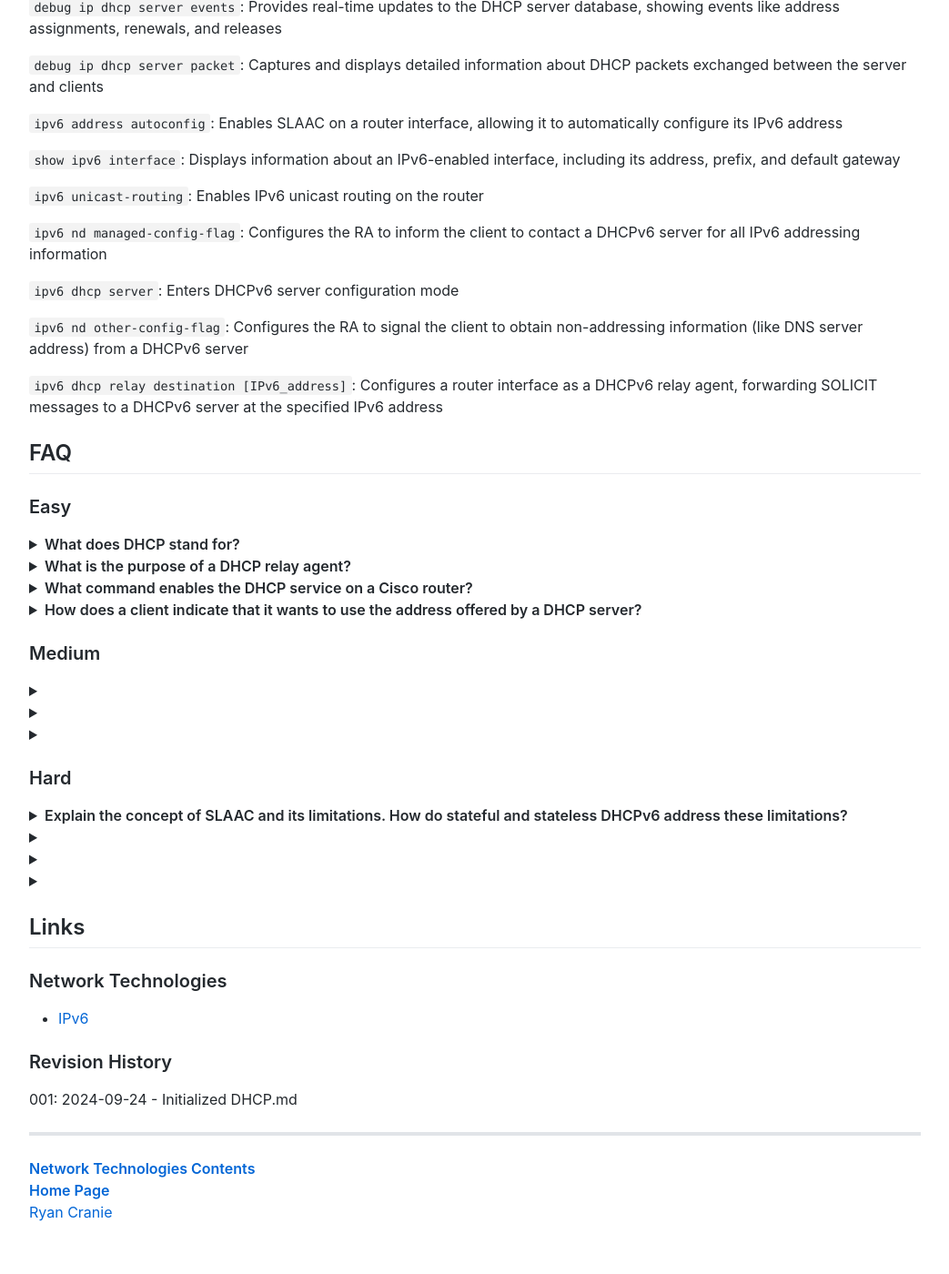
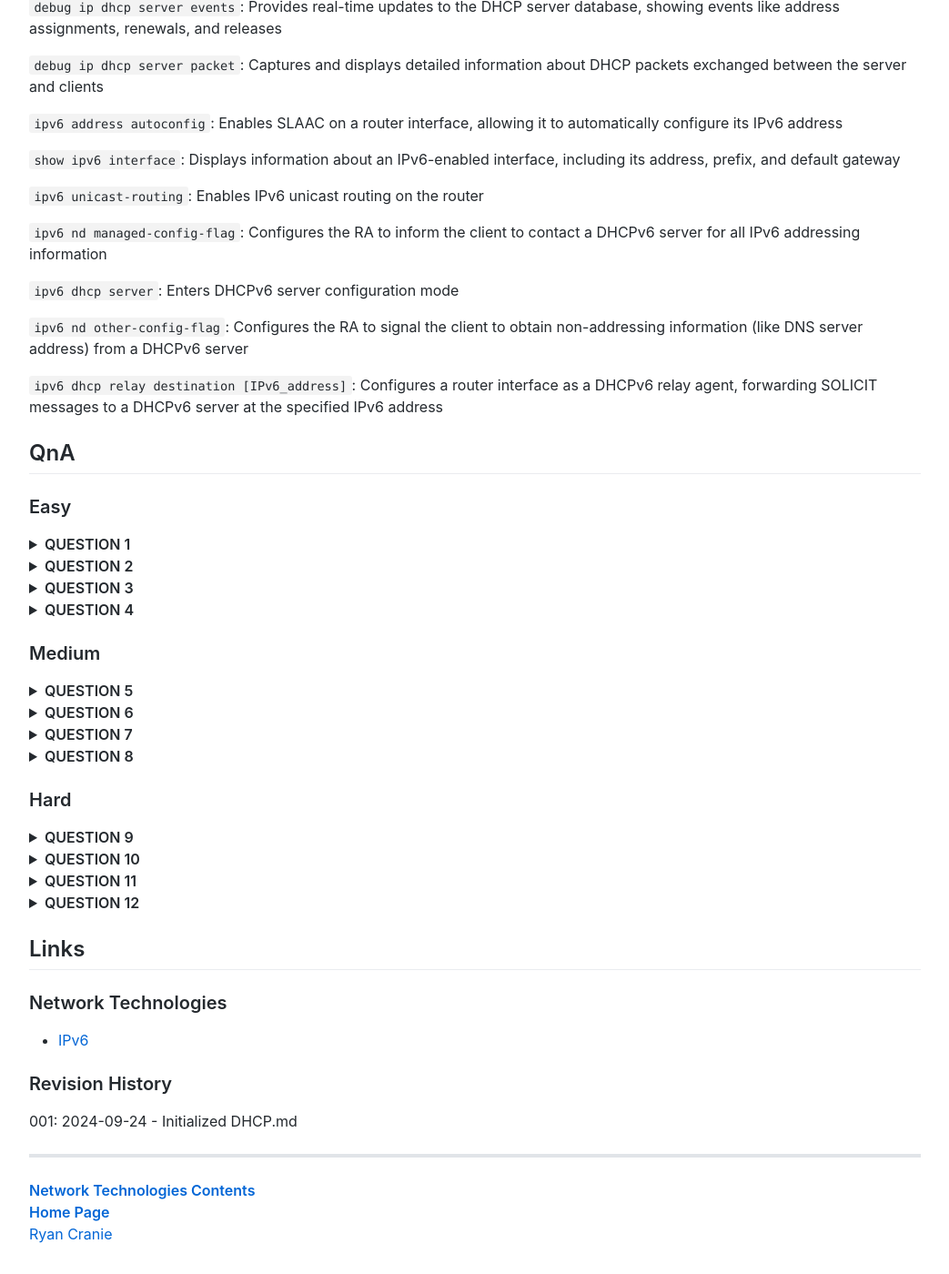
Before and after one commit to ryancranie/notes, a Jekyll site: the page built from Notes/Network Technologies/DHCP.md, in a window 1280 px wide and 1400 px high, scrolled down 14241 px. Shown: the whole window at 91% size, without its empty margins (118-1161 px from the left). Built offline with Jekyll 4.4.1, drawn with Linux system fonts in a browser that asks for light colours; our own code applies the rules of GitHub Pages for plain Markdown files; comment, search, counter and statistics services are not loaded; before the commit the page ends 15617 px from its top, so only the background shows below that; some of the changed text lies outside the part shown.

Commit message:
rc_osint update: 2024-10-14 15:01:06
Affected files:
Notes/Network Technologies/DHCP.md

```diff
--- a/Notes/Network Technologies/DHCP.md
+++ b/Notes/Network Technologies/DHCP.md
@@ -284,7 +284,7 @@ Example 1-24 shows interface Gigabit Ethernet 0/0 configured with the command `i
 
 ## Commands
 
-service dhcp: Enables the DHCP service on the router (often unnecessary as it's enabled by default)
+`service dhcp`: Enables the DHCP service on the router (often unnecessary as it's enabled by default)
 
 `ip helper-address [ip_address]`: Configures a router interface to act as a DHCP relay agent, forwarding DHCP broadcasts to a server at the specified IP address
 
@@ -328,48 +328,25 @@ service dhcp: Enables the DHCP service on the router (often unnecessary as it's
 
 `ipv6 dhcp relay destination [IPv6_address]`: Configures a router interface as a DHCPv6 relay agent, forwarding SOLICIT messages to a DHCPv6 server at the specified IPv6 address
 
-## FAQ
+## QnA
 
 ### Easy
-
-<details><summary><b>What does DHCP stand for?</b></summary>DHCP stands for Dynamic Host Configuration Protocol.</details>
-
-<details><summary><b>What is the purpose of a DHCP relay agent?</b></summary>A DHCP relay agent forwards DHCP broadcasts from clients to servers located on different networks. Since broadcasts cannot cross router boundaries, a relay agent is needed for clients to obtain IP information from a server on a different subnet.</details>
-
-<details><summary><b>What command enables the DHCP service on a Cisco router?</b></summary>The command <code>service dhcp</code> enables the DHCP service on a Cisco router. However, this is usually not required as the service is enabled by default.
-</details>
-
-<details><summary><b>How does a client indicate that it wants to use the address offered by a DHCP server?</b></summary>The client sends a <b>broadcast DHCPREQUEST</b> message to the server, indicating it will use the offered address and wants to lease it.
-</details>
+<details><summary><b>QUESTION 1</b></summary>DHCP stands for Dynamic Host Configuration Protocol.</details>
+<details><summary><b>QUESTION 2</b></summary>A DHCP relay agent forwards DHCP broadcasts from clients to servers located on different networks. Since broadcasts cannot cross router boundaries, a relay agent is needed for clients to obtain IP information from a server on a different subnet.</details>
+<details><summary><b>QUESTION 3</b></summary>The command "service dhcp" enables the DHCP service on a Cisco router. However, this is usually not required as the service is enabled by default.</details>
+<details><summary><b>QUESTION 4</b></summary>The client sends a broadcast DHCPREQUEST message to the server, indicating it will use the offered address and wants to lease it.</details>
 
 ### Medium
-
-<details><summary><b></b></summary></details>
-
-<details><summary><b></b></summary></details>
-
-<details><summary><b></b></summary></details>
+<details><summary><b>QUESTION 5</b></summary>The DHCP address assignment process consists of four steps, often referred to as DORA:<br><br>Discover: A client sends a broadcast DHCPDISCOVER message to locate DHCP servers.<br>Offer: DHCP servers respond with DHCPOFFER messages containing an available IP address and other configuration details.<br>Request: The client selects an offer and broadcasts a DHCPREQUEST message, requesting to lease the offered IP address.<br>Acknowledgment: The chosen server confirms the lease with a DHCPACK message, including the lease duration and additional options.</details>
+<details><summary><b>QUESTION 6</b></summary>Yes, a router can function as both a DHCP client and a DHCP server.<br>As a client, it can use the command "ip address dhcp" on an interface to obtain an IP address from another DHCP server.<br>As a server, it can be configured with an IP address pool, default gateway, DNS server, and other options to assign to clients. This involves defining excluded addresses, network address, subnet mask, and other parameters using the "ip dhcp excluded-address", "ip dhcp pool", "network", "default-router", and "dns-server" commands, respectively.</details>
+<details><summary><b>QUESTION 7</b></summary>IPv6 offers three dynamic addressing methods:<br><br>SLAAC (Stateless Address Autoconfiguration): Devices automatically configure their IPv6 addresses using information from Router Advertisement (RA) messages.<br>Stateful DHCPv6: A DHCPv6 server provides both address and additional configuration information to clients.<br>Stateless DHCPv6: Devices obtain their addresses through SLAAC but rely on a DHCPv6 server for other configuration parameters.</details>
+<details><summary><b>QUESTION 8</b></summary>The "ip helper-address" command configures a router interface as a DHCP relay agent. It specifies the IP address of the DHCP server to which DHCP broadcasts should be forwarded. It's crucial to use the correct IP address and apply the command on the interface receiving client broadcasts.</details>
 
 ### Hard
-
-<details><summary><b>Explain the concept of SLAAC and its limitations. How do stateful and stateless DHCPv6 address these limitations?
-</b></summary>SLAAC (Stateless Address Autoconfiguration) allows devices to automatically generate their IPv6 address, prefix, and default gateway information from Router Advertisements (RAs) sent by routers.
-<br>
-While this offers simplicity, its limitations include:
-<br>
-<li>Limited Configuration Information: SLAAC only provides basic addressing information. Devices might need additional parameters like DNS server addresses, NTP server information, or domain names, which SLAAC cannot provide.</li>
-<li>Lack of Centralized Management: SLAAC lacks the centralized control provided by DHCP, making it difficult to track and manage address assignments across a network.</li>
-<br>
-Stateful DHCPv6 overcomes these limitations by providing a centralized DHCPv6 server that assigns addresses and delivers other configuration parameters. Clients receive all necessary information from the server, ensuring comprehensive configuration and management.
-<br>
-Stateless DHCPv6 combines the benefits of both approaches. Devices still utilize SLAAC for address assignment but obtain additional configuration parameters from a DHCPv6 server, providing both autoconfiguration and comprehensive configuration options.
-</details>
-
-<details><summary><b></b></summary></details>
-
-<details><summary><b></b></summary></details>
-
-<details><summary><b></b></summary></details>
+<details><summary><b>QUESTION 9</b></summary>SLAAC (Stateless Address Autoconfiguration) allows devices to automatically generate their IPv6 address, prefix, and default gateway information from Router Advertisements (RAs) sent by routers. While this offers simplicity, its limitations include:<br><br>Limited Configuration Information: SLAAC only provides basic addressing information. Devices might need additional parameters like DNS server addresses, NTP server information, or domain names, which SLAAC cannot provide.<br>Lack of Centralized Management: SLAAC lacks the centralized control provided by DHCP, making it difficult to track and manage address assignments across a network.<br>Stateful DHCPv6 overcomes these limitations by providing a centralized DHCPv6 server that assigns addresses and delivers other configuration parameters.<br>Stateless DHCPv6 combines the benefits of both approaches. Devices still utilize SLAAC for address assignment but obtain additional configuration parameters from a DHCPv6 server, providing both autoconfiguration and comprehensive configuration options.</details>
+<details><summary><b>QUESTION 10</b></summary>Several issues can occur within a DHCP environment:<br><br>Router Not Forwarding Broadcasts: If a client and server reside on different subnets, the router separating them needs to be configured as a DHCP relay agent using the "ip helper-address" command to forward broadcasts.<br>DHCP Pool Depletion: If the DHCP server's pool of available IP addresses is exhausted, new client requests are rejected. Expanding the pool or reclaiming unused addresses can address this.<br>Misconfiguration: Incorrectly configured DHCP server parameters, like an incorrect network address or subnet mask, can lead to assignment failures. Verifying and correcting the server configuration is essential.<br>Duplicate IP Addresses: Assigning a dynamic address that conflicts with a statically assigned IP will disrupt network connectivity. Using address reservation or carefully managing static assignments can prevent this.<br>Redundant Server Communication Issues: If multiple DHCP servers are deployed for redundancy and their communication fails, they might assign overlapping addresses. Ensuring proper communication between redundant servers is crucial.<br>Interface Mismatch: The DHCP server interface responsible for handing out addresses must belong to the same subnet as the pool it manages. This ensures that the server can properly communicate with clients within that subnet.</details>
+<details><summary><b>QUESTION 11</b></summary>DHCPv6 clients use a link-local multicast address (FF02::1:2) when sending SOLICIT messages to discover DHCPv6 servers. Since link-local multicast addresses are confined to the local network, these messages cannot reach DHCPv6 servers located on different subnets.<br>A DHCPv6 relay agent is configured on the router interface connecting the client's network to the server's network. This relay agent captures the client's SOLICIT messages and forwards them as unicast messages to the DHCPv6 server's global unicast address. This allows clients to obtain IPv6 address information from servers located outside their local network.<br>The "ipv6 dhcp relay destination" command configures the router interface as a relay agent, specifying the IPv6 address of the remote DHCPv6 server to which the SOLICIT messages should be forwarded.</details>
+<details><summary><b>QUESTION 12</b></summary>The source highlights several useful commands for troubleshooting DHCP issues:<br><br>show ip dhcp conflict: This command displays any detected IP address conflicts on the network. It lists the conflicting IP, detection method (e.g., ping), and time of detection. This helps identify and address situations where multiple devices might be using the same IP address.<br>show ip dhcp binding: This command provides a list of IP addresses that the DHCP server has leased to clients, along with their MAC addresses and lease duration. This is useful for checking if a particular client has received an IP address and for identifying any potential issues with the lease.<br>debug ip dhcp server events: This debug command displays real-time updates to the DHCP server database. It provides information about DHCP messages exchanged between the server and clients, including events like address assignments, renewals, and releases.<br>debug ip dhcp server packet: This debug command captures and displays detailed information about DHCP packets exchanged between the server and clients. It reveals the contents of DHCP messages, including options and parameters. This level of detail is valuable for troubleshooting complex DHCP issues and analyzing packet-level interactions.</details>
 
 ## Links
 ### Network Technologies
```
